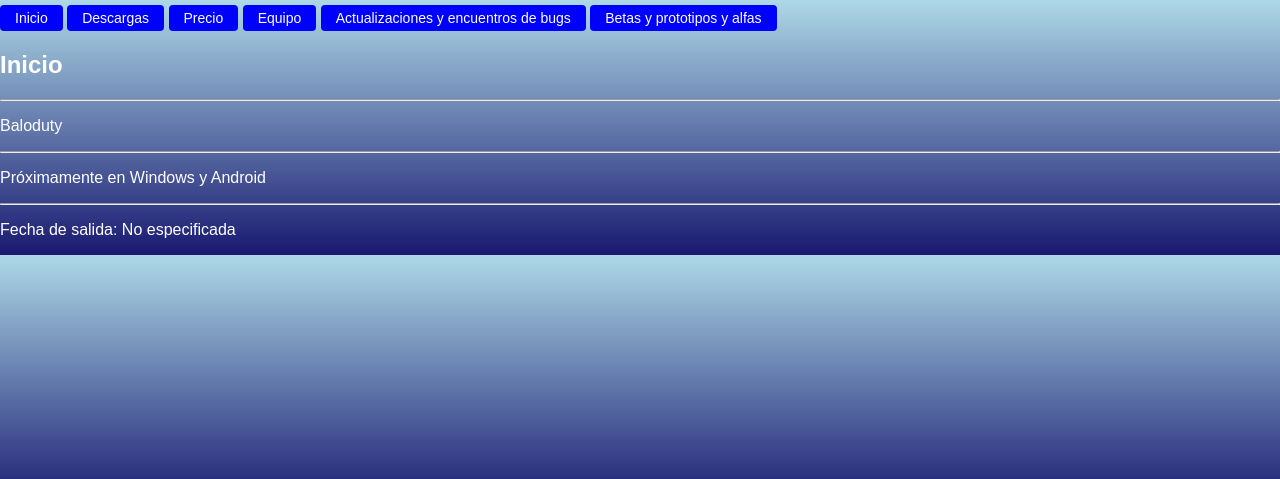
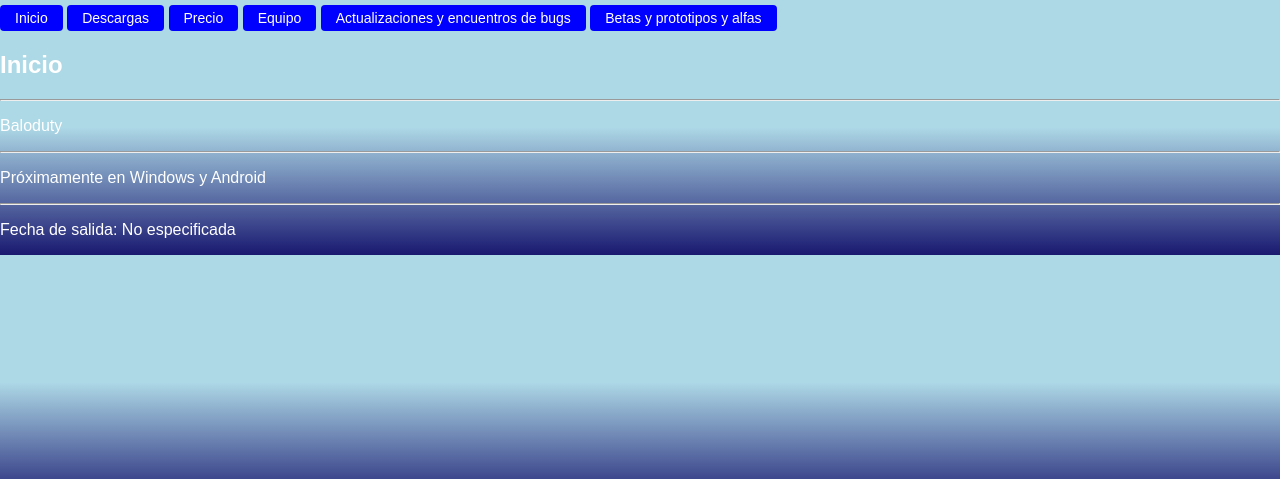
Before and after one commit to nicojuegacr716/baloduty, a PHP site: page / in a window 1280 px wide. Shown: the top 479 px of the page. Run offline with PHP 8.4, Linux system fonts and the light colour scheme.

Commit message:
intento de arreglar el fondo

```diff
--- a/style.css
+++ b/style.css
@@ -2,8 +2,10 @@
     margin: 0;
     padding: 0;
     font-family: sans-serif;
-    background: linear-gradient(to bottom, #add8e6, #191970);
+    background: linear-gradient(to bottom, #add8e6 50%, #191970 100%);
     /* Utilizamos linear-gradient para aplicar un degradado de azul claro a azul oscuro */
+    /* El 50% indica que el degradado comienza en la mitad de la altura del body */
+    /* El 100% indica que el degradado llega hasta el final del body */
 }
 
 .btn, .btn2, .btn3, .btn4, .btn5, .btn6 {
```
